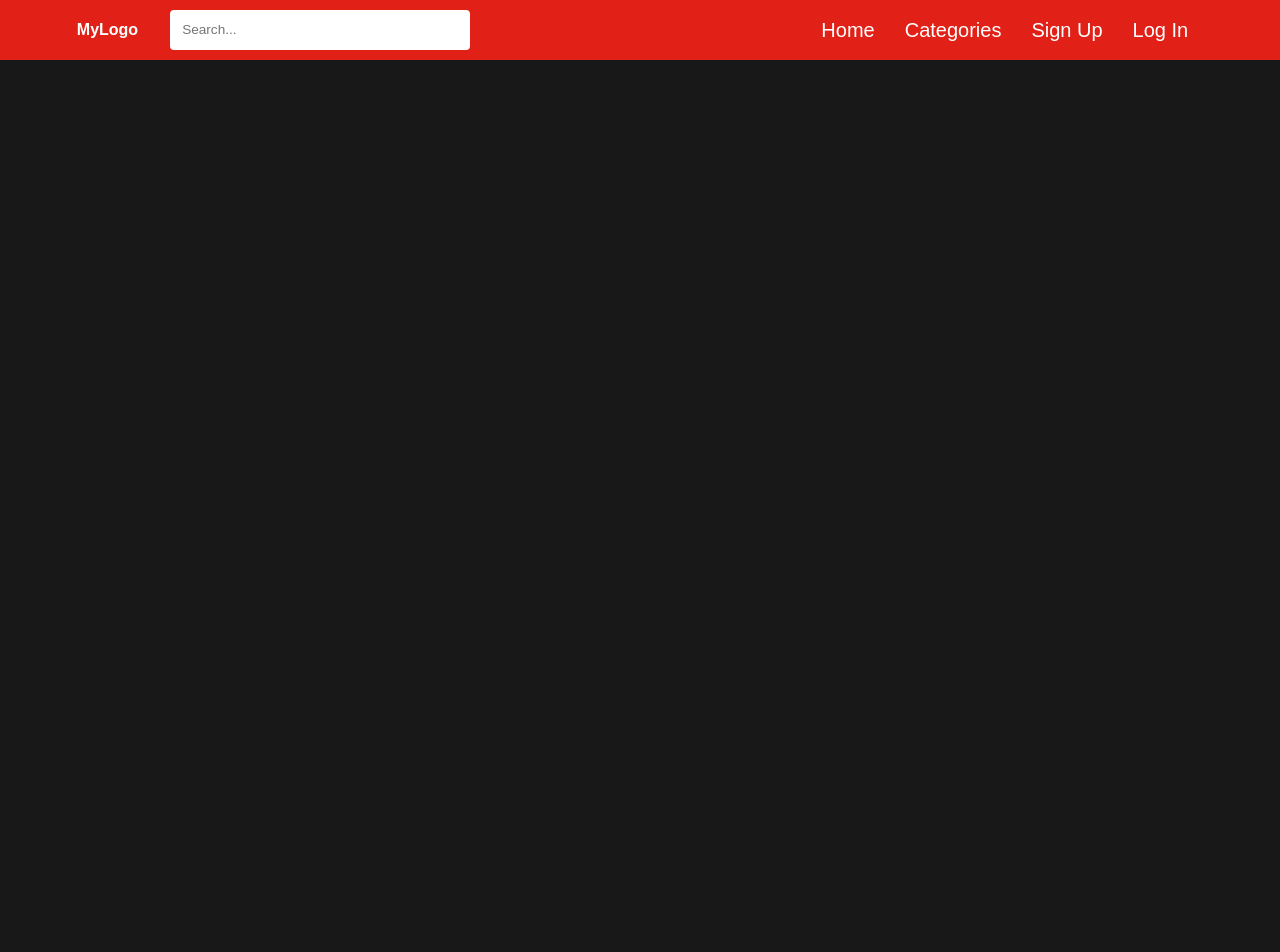
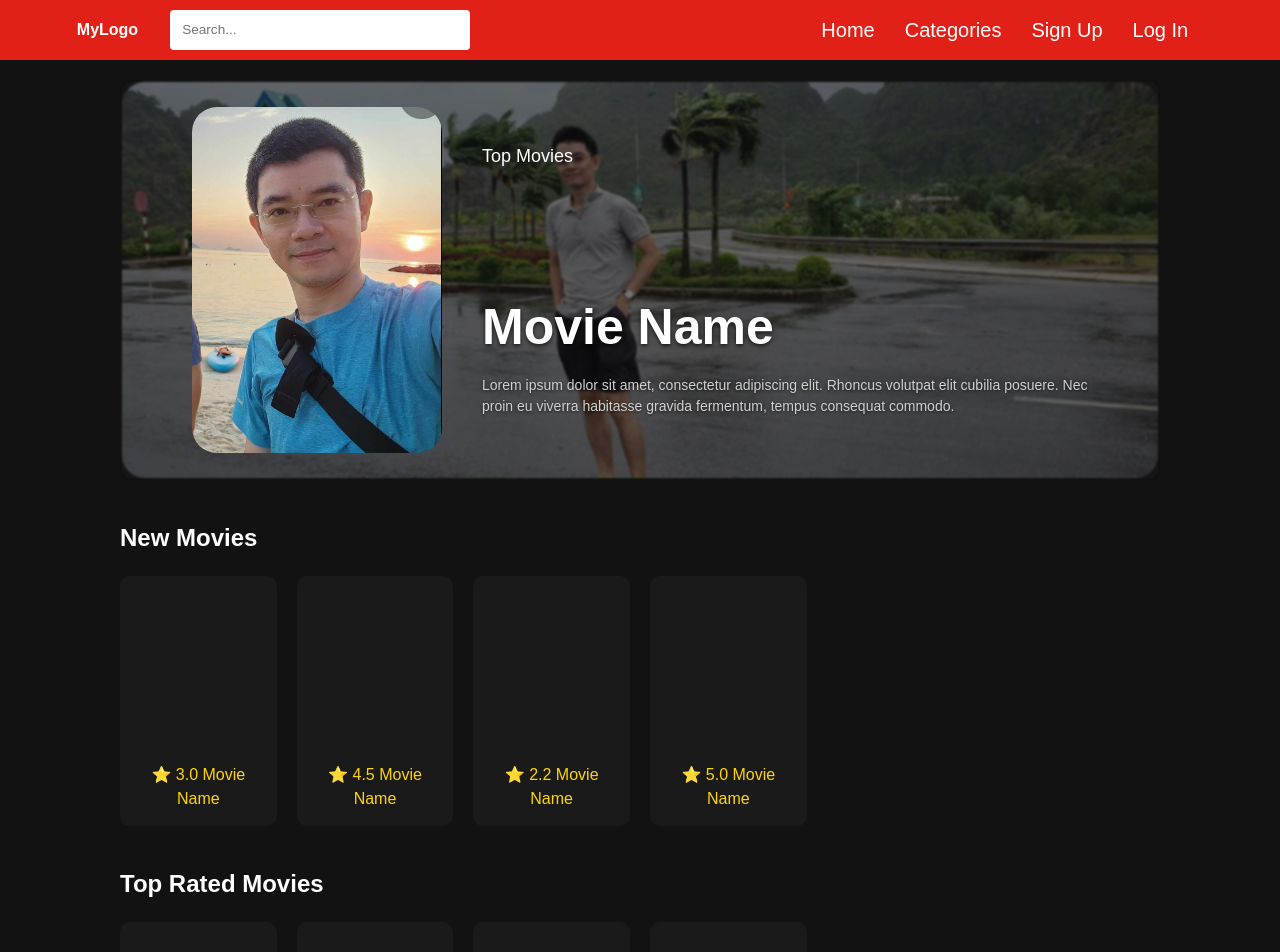
Before and after one commit to CapyBana/UserPine, a React (Create React App) app: page /trending-movie in a window 1280 px wide. Shown: the top 952 px of the page. Before the commit the page ends 800 px from the top, so only its background shows below. Built offline with nearby package versions, Linux system fonts and the light colour scheme.

Commit message:
topMovie i (#23)
Co-authored-by: KhoaAnhNguyen04 <khoanguyenanh040104@gmail.com>

```diff
--- /dev/null
+++ b/src/components/trendingMoviePage/trendingMovie.js
@@ -0,0 +1,93 @@
+import React from 'react';
+import {
+    Body,
+    Container,
+    TopMovies,
+    Background,
+    PosterWrapper,
+    MoviePoster,
+    MovieInfo,
+    CategoryHeader,
+    MovieDescription,
+    MovieTitle,
+    MoviesSection,
+    SectionTitle,
+    MoviesGrid,
+    MovieCard,
+    Placeholder,
+    Rating,
+
+} from './trendingMovie.style';
+import TrendingPoster from 'src/assets/images/trending.jpg';
+import Poster from 'src/assets/images/poster.png';
+
+
+const TrendingMovie = () => {
+    return (
+        <Body>
+            <Container>
+                <TopMovies>
+                  <Background src={TrendingPoster} />
+                  <PosterWrapper>
+                    <MoviePoster src={Poster} alt="Inside Out 2" />
+                      <MovieInfo>
+                      <CategoryHeader>Top Movies</CategoryHeader>
+                        <MovieTitle>Movie Name</MovieTitle>
+                          <MovieDescription>
+                          Lorem ipsum dolor sit amet, consectetur adipiscing elit.
+                          Rhoncus volutpat elit cubilia posuere. Nec proin eu viverra
+                          habitasse gravida fermentum, tempus consequat commodo.
+                          </MovieDescription>
+                      </MovieInfo>
+                    </PosterWrapper>
+                </TopMovies>
+
+                <MoviesSection>
+                    <SectionTitle>New Movies</SectionTitle>
+                    <MoviesGrid>
+                        <MovieCard>
+                            <Placeholder />
+                            <Rating>⭐ 3.0 Movie Name</Rating>
+                        </MovieCard>
+                        <MovieCard>
+                            <Placeholder />
+                            <Rating>⭐ 4.5 Movie Name</Rating>
+                        </MovieCard>
+                        <MovieCard>
+                            <Placeholder />
+                            <Rating>⭐ 2.2 Movie Name</Rating>
+                        </MovieCard>
+                        <MovieCard>
+                            <Placeholder />
+                            <Rating>⭐ 5.0 Movie Name</Rating>
+                        </MovieCard>
+                    </MoviesGrid>
+                </MoviesSection>
+
+                <MoviesSection>
+                    <SectionTitle>Top Rated Movies</SectionTitle>
+                    <MoviesGrid>
+                        <MovieCard>
+                            <Placeholder />
+                            <Rating>⭐ 4.8 Movie Name</Rating>
+                        </MovieCard>
+                        <MovieCard>
+                            <Placeholder />
+                            <Rating>⭐ 4.7 Movie Name</Rating>
+                        </MovieCard>
+                        <MovieCard>
+                            <Placeholder />
+                            <Rating>⭐ 4.6 Movie Name</Rating>
+                        </MovieCard>
+                        <MovieCard>
+                            <Placeholder />
+                            <Rating>⭐ 4.5 Movie Name</Rating>
+                        </MovieCard>
+                    </MoviesGrid>
+                </MoviesSection>
+            </Container>
+        </Body>
+    );
+};
+
+export default TrendingMovie;
--- /dev/null
+++ b/src/components/trendingMoviePage/trendingMovie.style.js
@@ -0,0 +1,155 @@
+import styled, { keyframes } from 'styled-components';
+
+export const Body = styled.div`
+    margin: 0;
+    font-family: 'Arial', sans-serif;
+    background-color: #121212;
+    color: #ffffff;
+`;
+
+export const Container = styled.div`
+    padding: 80px;
+    max-width: 1200px;
+    margin: 0 auto;
+`;
+
+export const TopMovies = styled.div`
+    display: flex;
+    align-items: center;
+    background-color: #1a1a1a;
+    border: 2px solid #111;
+    border-radius: 10px;
+    padding: 50px;
+    margin-bottom: 40px;
+    position: relative;
+    height: 400px;
+`;
+
+export const Background = styled.div`
+    position: absolute;
+    top: 0;
+    left: 0;
+    width: 100%;
+    height: 100%;
+    background-image: url(${(props) => props.src});
+    background-size: cover;
+    background-position: center;
+    filter: blur(1px);
+    z-index: 0;
+    opacity: 0.6;
+    border-radius: 23px;
+
+
+
+    &::before {
+        content: '';
+        position: absolute;
+        top: 0;
+        left: 0;
+        width: 100%;
+        height: 100%;
+        background: rgba(0, 0, 0, 0.3);
+        z-index: 1;
+    }
+`;
+
+export const PosterWrapper = styled.div`
+    display: flex;
+    align-items: center;
+    gap: 20px;
+    position: relative;
+    max-width: 1000px;
+    margin: 0 auto;
+    padding: 20px;
+
+    @media (max-width: 768px) {
+        flex-direction: column;
+        text-align: center;
+    }
+`;
+
+
+export const MoviePoster = styled.img`
+    width: 250px;
+    height: auto;
+    border-radius: 8px;
+    margin-right: 20px;
+    transition: transform 0.3s ease, box-shadow 0.3s ease;
+    border-radius: 25px;
+    position: relative;
+
+    &:hover {
+        transform: scale(1.05);
+        box-shadow: 0 0 20px rgba(255, 255, 255, 0.8);
+    }
+`;
+
+export const MovieTitle = styled.h2`
+    font-size: 50px;
+    font-weight: bold;
+    color: #ffffff;
+    margin: 0;
+    text-shadow: 0px 2px 4px rgba(0, 0, 0, 0.7);
+`;
+
+export const MovieDescription = styled.p`
+    font-size: 14px;
+    color: #d1d1d1;
+    line-height: 1.5;
+    margin-top: 10px;
+    text-shadow: 0px 1px 3px rgba(0, 0, 0, 0.6);
+`;
+
+export const CategoryHeader = styled.h3`
+    font-size: 18px;
+    font-weight: normal;
+    color: #ffffff;
+    margin-bottom: 120px;
+`;
+
+export const MovieInfo = styled.div`
+    flex: 1;
+    z-index: 1;
+`;
+
+export const MoviesSection = styled.div`
+    margin-bottom: 40px;
+`;
+
+export const SectionTitle = styled.h2`
+    font-size: 1.5rem;
+    margin-bottom: 20px;
+`;
+
+export const MoviesGrid = styled.div`
+    display: grid;
+    grid-template-columns: repeat(auto-fill, minmax(150px, 1fr));
+    gap: 20px;
+`;
+
+export const MovieCard = styled.div`
+    background: #1a1a1a;
+    border-radius: 10px;
+    padding: 15px;
+    text-align: center;
+    position: relative;
+    display: flex;
+    flex-direction: column;
+    align-items: center;
+    justify-content: space-between;
+    height: 250px;
+`;
+
+
+export const Placeholder = styled.div`
+    background: rgba(255, 255, 255, 0.1);
+    height: 200px;
+    border-radius: 8px;
+    margin-bottom: 10px;
+`;
+
+export const Rating = styled.div`
+    margin-top: 10px;
+    color: #ffd700;
+    font-size: 1rem;
+`;
--- a/src/routes/index.js
+++ b/src/routes/index.js
@@ -4,6 +4,7 @@ import LogInPage from '~/pages/LogInPage/LogInPage';
 import UserProfile from '~/pages/UserProfile/userProfile';
 import Review from '~/pages/Review/Review';
 import MovieInfo from '~/pages/MovieInfo/MovieInfo';
+import trendingMovie from '~/components/trendingMoviePage/trendingMovie';
 import Notification from '~/components/Notification/NotiMess';
 
 const routes = [
@@ -13,6 +14,7 @@ const routes = [
     { path: '/log-in', component: LogInPage },
     { path: '/user-profile', component: UserProfile, layout: null },
     { path: '/movie-info', component: MovieInfo },
+    { path: '/trending-movie', component: trendingMovie },
     { path: '/noti', component: Notification },
 ];
 
```
Also changed, not shown: src/assets/images/poster.png (added), src/assets/images/trending.jpg (added), src/pages/Review/Review.style.js (line endings or trailing spaces).
